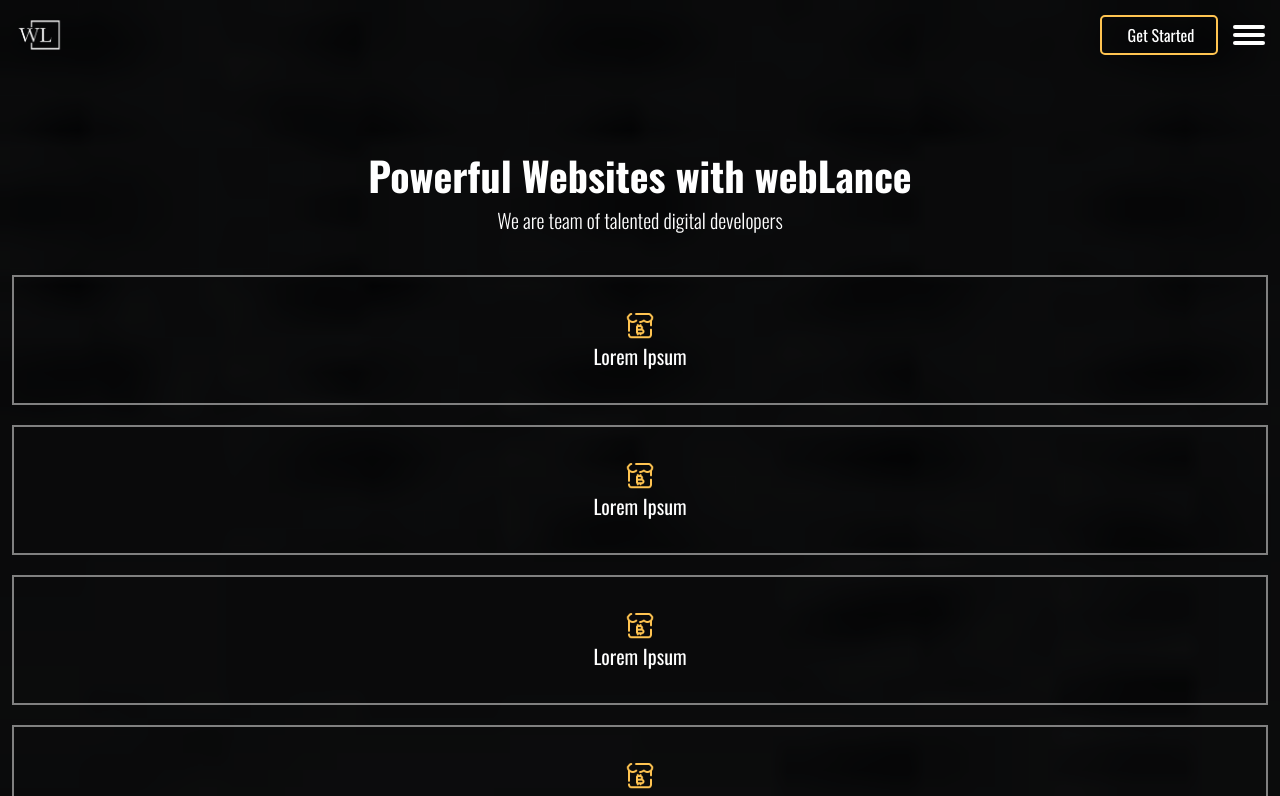
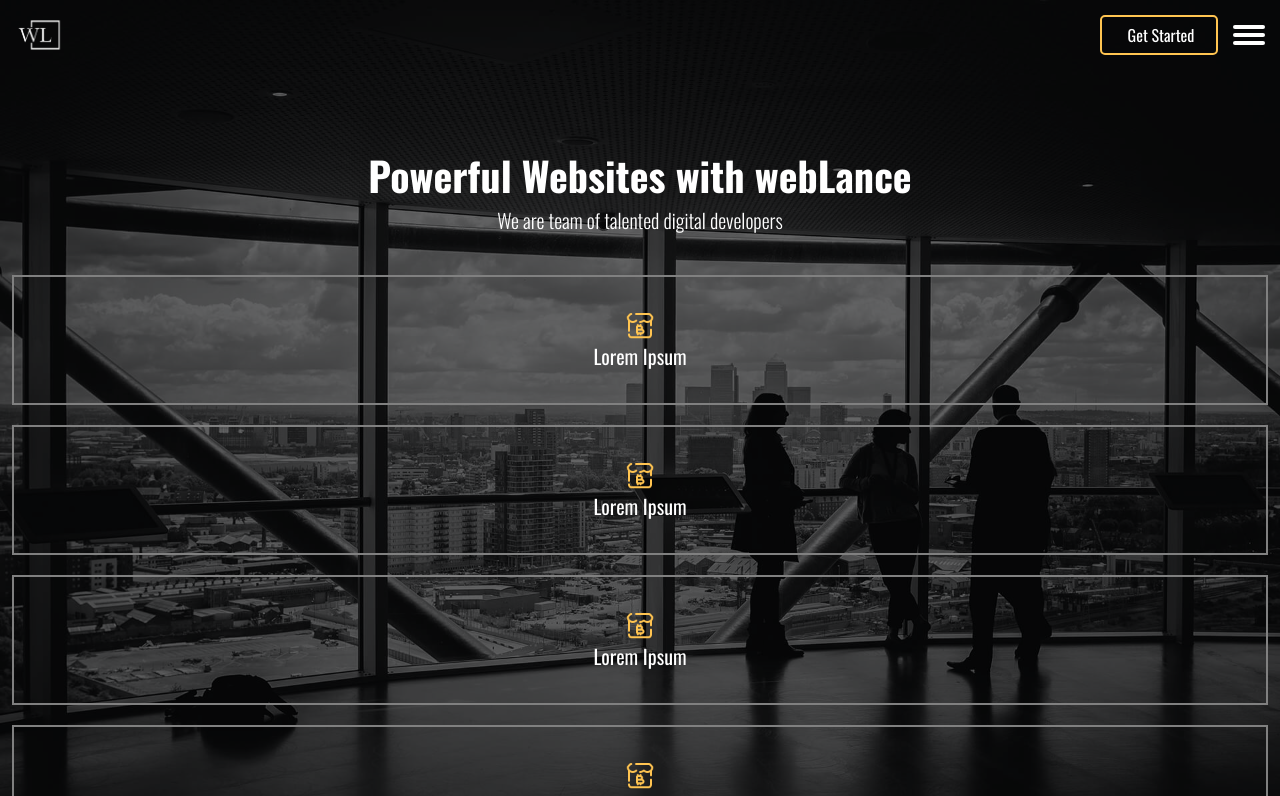
Before and after one commit to webLance24/weblance-portfolio, a React (Vite) app: page / in a window 1280 px wide. Shown: the top 796 px of the page. Built offline with nearby package versions, Linux system fonts and the light colour scheme.

Commit message:
fix: background image

```diff
--- a/src/index.css
+++ b/src/index.css
@@ -14,10 +14,11 @@
   background: #1e213f;
   min-height: 100vh;
   font-family: "Oswald", sans-serif;
-  background-image: url(../public/img/hero-bg.jpg);
+  background-image: url("../public/img/hero-bg.jpg");
   background-repeat: no-repeat;
   background-size: cover;
   background-position: center;
+  background-attachment: fixed;
 }
 
 /* social media team hover */
@@ -25,6 +26,7 @@
   opacity: 1;
 }
 
+/* second social media hover */
 .main {
   position: relative;
 }
```
